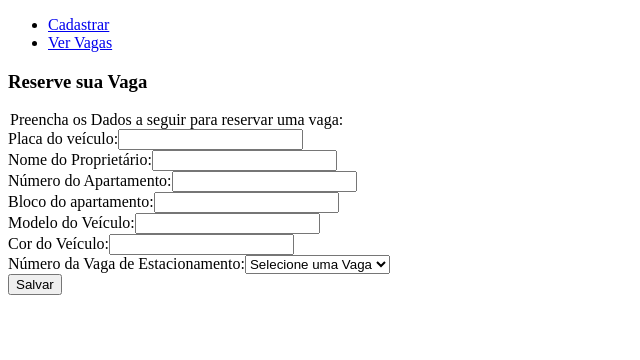
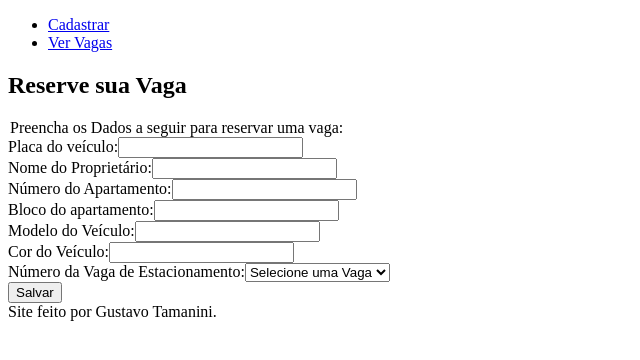
Before and after one commit to GustavoTamaninis/reserva-estacionamento-com-react, a React (Vite) app: page /cadastro in a window 1280 px wide. Shown: the top 360 px of the page, without its empty margins (0-640 px from the left). Built offline with nearby package versions, Linux system fonts and the light colour scheme.

Commit message:
chore: reestruturação de layout e rotas

```diff
--- a/src/App.jsx
+++ b/src/App.jsx
@@ -1,13 +1,20 @@
-import { useState } from 'react'
+import { BrowserRouter, Routes, Route } from "react-router-dom";
 import NavBar from './components/NavBar'
-import { Route } from 'react-router-dom'
+import Vagas from "./pages/Vagas";
+import Cadastro from "./pages/Cadastro";
+import Footer from './components/Footer';
 
 function App() {
-  const [count, setCount] = useState(0)
 
   return (
     <>
       <NavBar />
+      <Routes>
+            <Route path='/' element={<Vagas/>}></Route>
+            <Route path='/vagas' element={<Vagas/>}></Route>
+            <Route path='/cadastro' element={<Cadastro/>}></Route>
+        </Routes>
+      <Footer />
     </>
   )
 }
--- /dev/null
+++ b/src/components/Footer.jsx
@@ -0,0 +1,10 @@
+const Footer = () => {
+
+    return(
+        <footer>
+            Site feito por Gustavo Tamanini.
+        </footer>
+    )
+}
+
+export default Footer;
--- a/src/components/Formulario.jsx
+++ b/src/components/Formulario.jsx
@@ -115,6 +115,7 @@ function Formulario(){
     }
 
     return(
+        <section className="cadastro">
             <form action="index.html" onSubmit={validarForm}>
                 <h1>Reserve sua Vaga</h1>
                 <legend>Preencha os Dados a seguir para reservar uma vaga:</legend>
@@ -162,6 +163,7 @@ function Formulario(){
                     <button type="submit" id="btnSubmit">Salvar</button>
                 </div>
             </form>
+        </section>
     )
 }
 
--- a/src/components/ListaVagas.jsx
+++ b/src/components/ListaVagas.jsx
@@ -1,5 +1,4 @@
 import { useEffect, useState } from 'react'
-// import Formulario from "./Formulario";
 function ListarVagas(){
     const [vagas, setVagas] = useState([
         {"vaga": "01", "disponibilidade": "Disponível"},
--- a/src/components/NavBar.jsx
+++ b/src/components/NavBar.jsx
@@ -1,7 +1,5 @@
 import { BrowserRouter, Routes, Route } from "react-router-dom";
 import { Link } from "react-router-dom";
-import Vagas from "../pages/Vagas";
-import Cadastro from "../pages/Cadastro";
 
 function NavBar(){
 
@@ -11,12 +9,6 @@ function NavBar(){
                 <li><Link to='cadastro' className={({isActive}) => (isActive ? 'ativo' : undefined)}>Cadastrar</Link></li>
                 <li><Link to='vagas' className={({isActive}) => (isActive ? 'ativo' : undefined)}>Ver Vagas</Link></li>
             </ul>
-
-            <Routes>
-                <Route path='/' element={<Vagas/>}></Route>
-                <Route path='/vagas' element={<Vagas/>}></Route>
-                <Route path='/cadastro' element={<Cadastro/>}></Route>
-            </Routes>
         </nav>
     )
 }
--- a/src/pages/Cadastro.jsx
+++ b/src/pages/Cadastro.jsx
@@ -2,9 +2,9 @@ import Formulario from "../components/Formulario";
 function Cadastro(){
 
     return(
-        <section>
+        <main>
             <Formulario />
-        </section>
+        </main>
     )
 }
 
--- a/src/pages/Vagas.jsx
+++ b/src/pages/Vagas.jsx
@@ -2,7 +2,9 @@ import ListarVagas from "../components/ListaVagas";
 function Vagas(){
 
     return(
-        <ListarVagas />
+        <main>
+            <ListarVagas />
+        </main>
     );
 }
 
```
Lines whose indentation alone changed are shown as unchanged.
